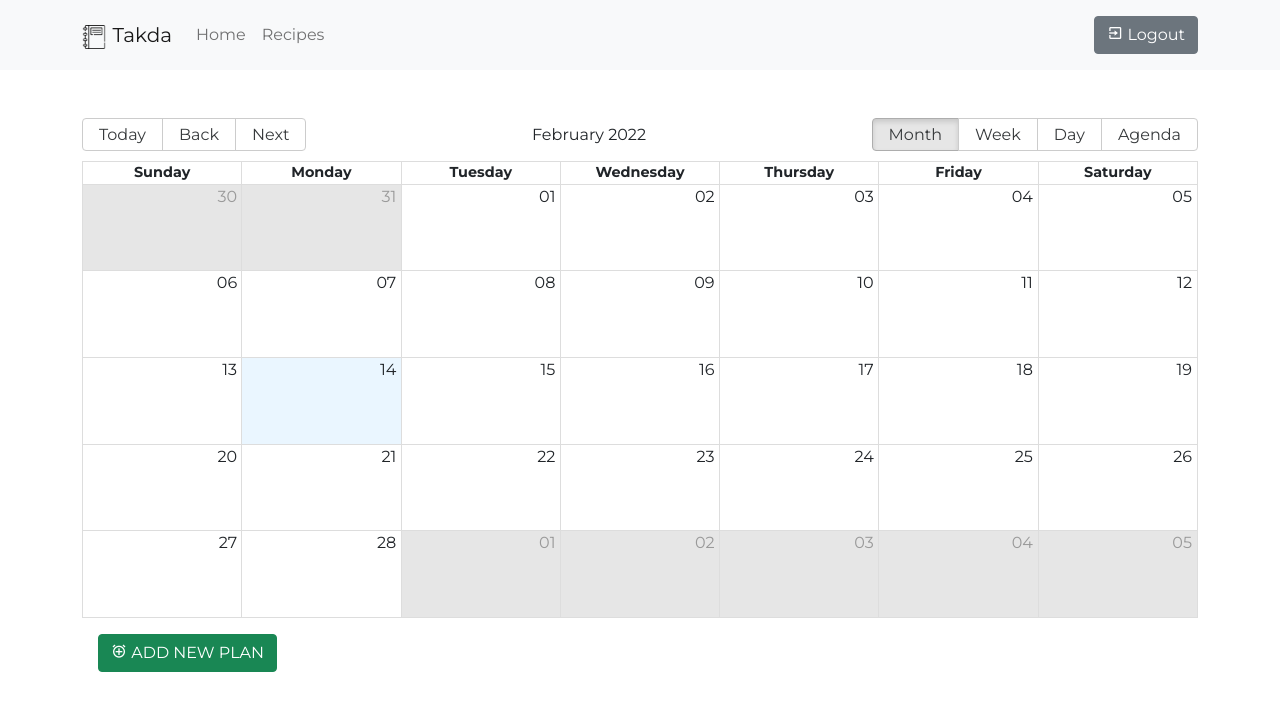
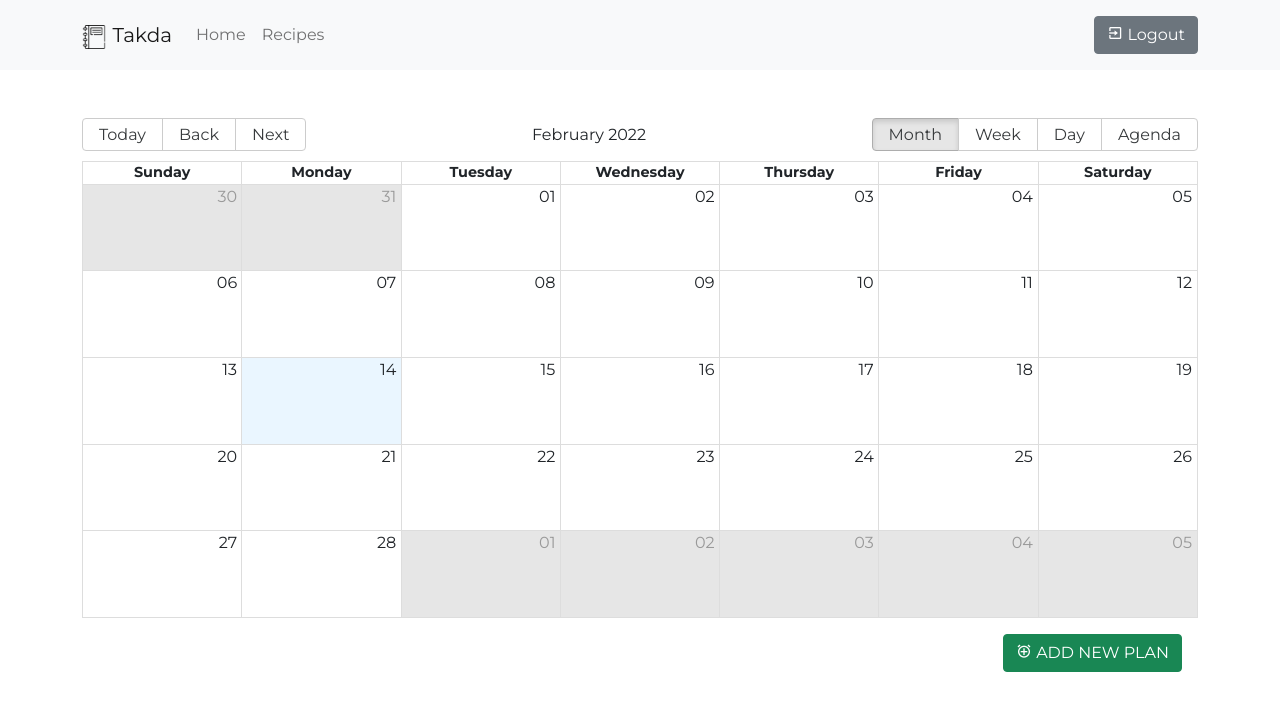
Before and after one commit to Kerubi-5/takda-planner, a React (Create React App) app: page /home in a window 1280 px wide. Shown: the top 710 px of the page. Built offline with nearby package versions, Linux system fonts and the light colour scheme; no server answers; the database is empty; sample sign-in values are in the browser's storage.

Commit message:
moves add button to right side

```diff
--- a/src/components/DataForm.jsx
+++ b/src/components/DataForm.jsx
@@ -91,7 +91,12 @@ const DataForm = () => {
           </Button>
         </Modal.Footer>
       </Modal>
-      <Button className="m-3" variant="success" onClick={() => setShow(true)}>
+      <Button
+        style={{ float: "right" }}
+        className="m-3"
+        variant="success"
+        onClick={() => setShow(true)}
+      >
         <i className="bx bx-alarm-add"></i> ADD NEW PLAN
       </Button>
     </>
```
